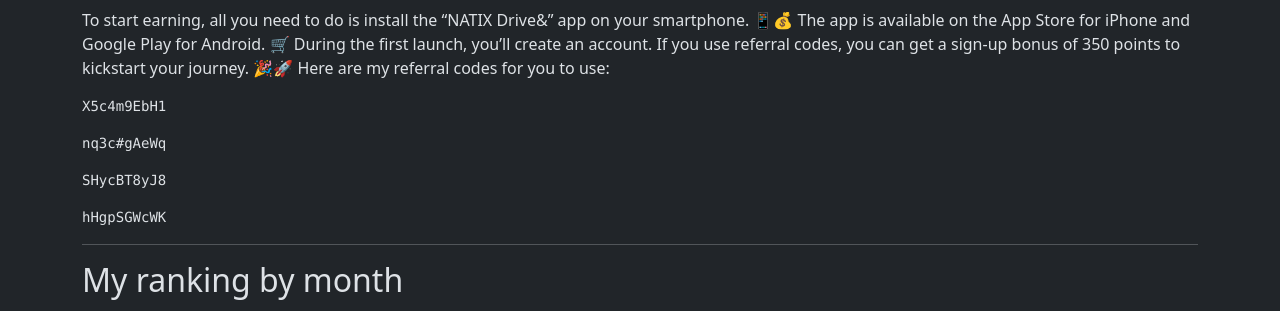
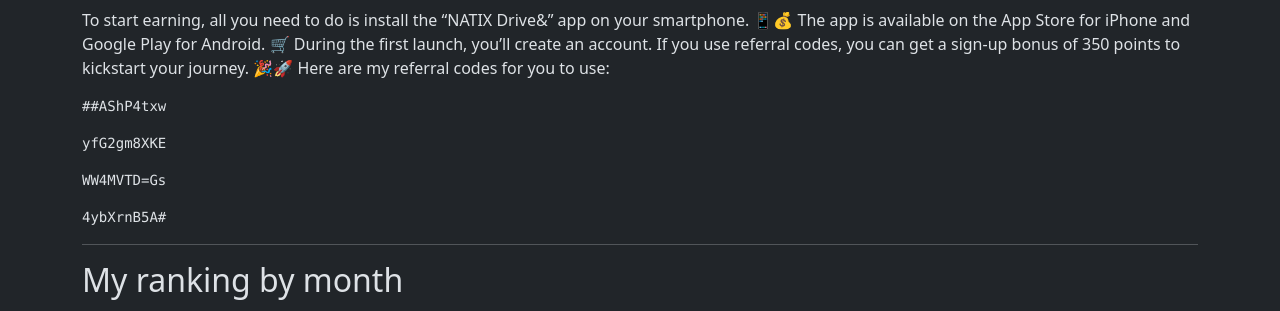
Before and after one commit to torrocus/natix, a Jekyll site: the page built from index.md, in a window 1280 px wide and 900 px high, scrolled down 2352 px. Shown: the part 162-473 px from the top of the window. Built offline with Jekyll 4.4.1, drawn with Linux system fonts in a browser that asks for light colours; comment, search, counter and statistics services are not loaded.

Commit message:
Refresh referrer codes

````diff
--- a/index.md
+++ b/index.md
@@ -137,19 +137,19 @@ If you use referral codes, you can get a sign-up bonus of 350 points to kickstar
 Here are my referral codes for you to use:
 <!-- NATIX-REFERRAL-CODES-LIST:START -->
 ```
-X5c4m9EbH1
+##AShP4txw
 ```
 
 ```
-nq3c#gAeWq
+yfG2gm8XKE
 ```
 
 ```
-SHycBT8yJ8
+WW4MVTD=Gs
 ```
 
 ```
-hHgpSGWcWK
+4ybXrnB5A#
 ```
 <!-- NATIX-REFERRAL-CODES-LIST:END -->
 <!--
````
